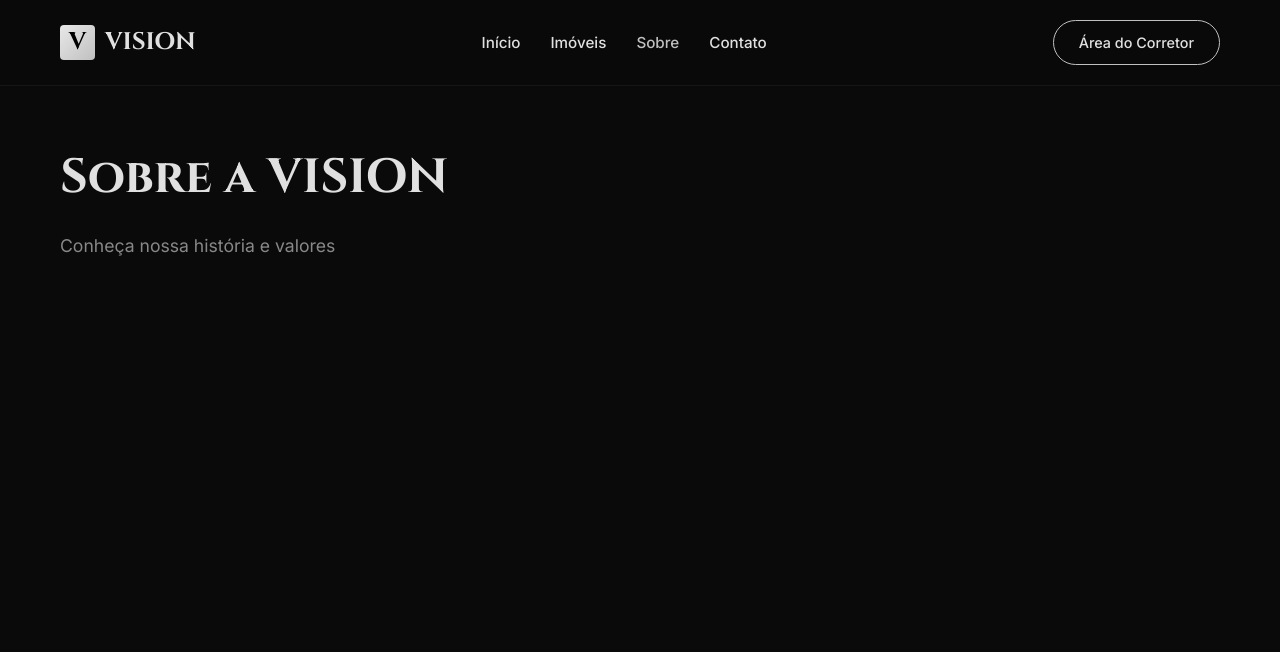
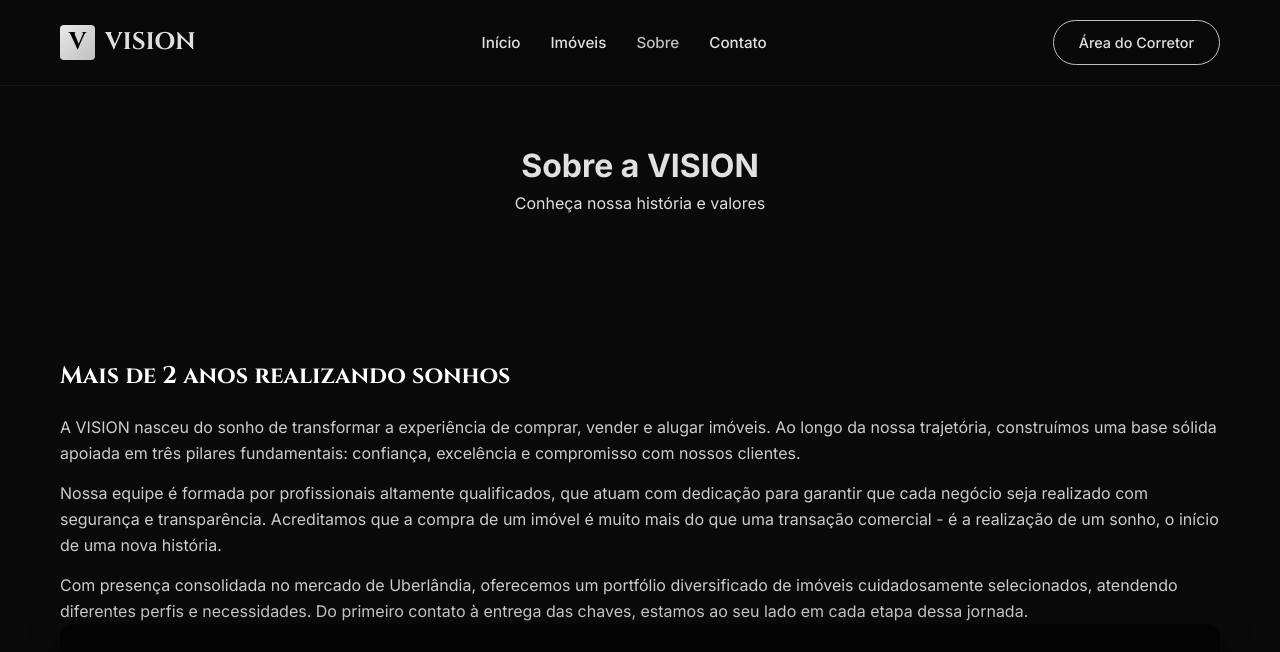
Before and after one commit to coldyRR/visionsite-frontend, a website: page sobre.html in a window 1280 px wide. Shown: the top 652 px of the page. Drawn offline with Linux system fonts and the light colour scheme.

```diff
--- a/css/style.css
+++ b/css/style.css
@@ -103,10 +103,12 @@
 .whatsapp-float:hover{transform:scale(1.1)}
 
 /* Pages */
-.page-top{margin-top:100px;min-height:100vh;padding:40px 0}
-.page-title-main{font-family:var(--font-display);font-size:3rem;margin-bottom:15px}
-.page-subtitle-main{color:#888;font-size:1.1rem;margin-bottom:40px}
-
+.page-top {
+    margin-top: 80px; /* Espaço pro menu fixo não tapar o título */
+    min-height: auto; /* IMPORTANTE: Remove a altura de tela cheia */
+    padding: 60px 0; /* Um respiro em cima e embaixo */
+    text-align: center; /* Garante que o título fica no meio */
+}
 /* Property Detail */
 .property-gallery{width:100%;height:500px;background-size:cover;background-position:center;border-radius:16px;margin-bottom:40px}
 .property-content-grid{display:grid;grid-template-columns:1fr 380px;gap:40px}
```
